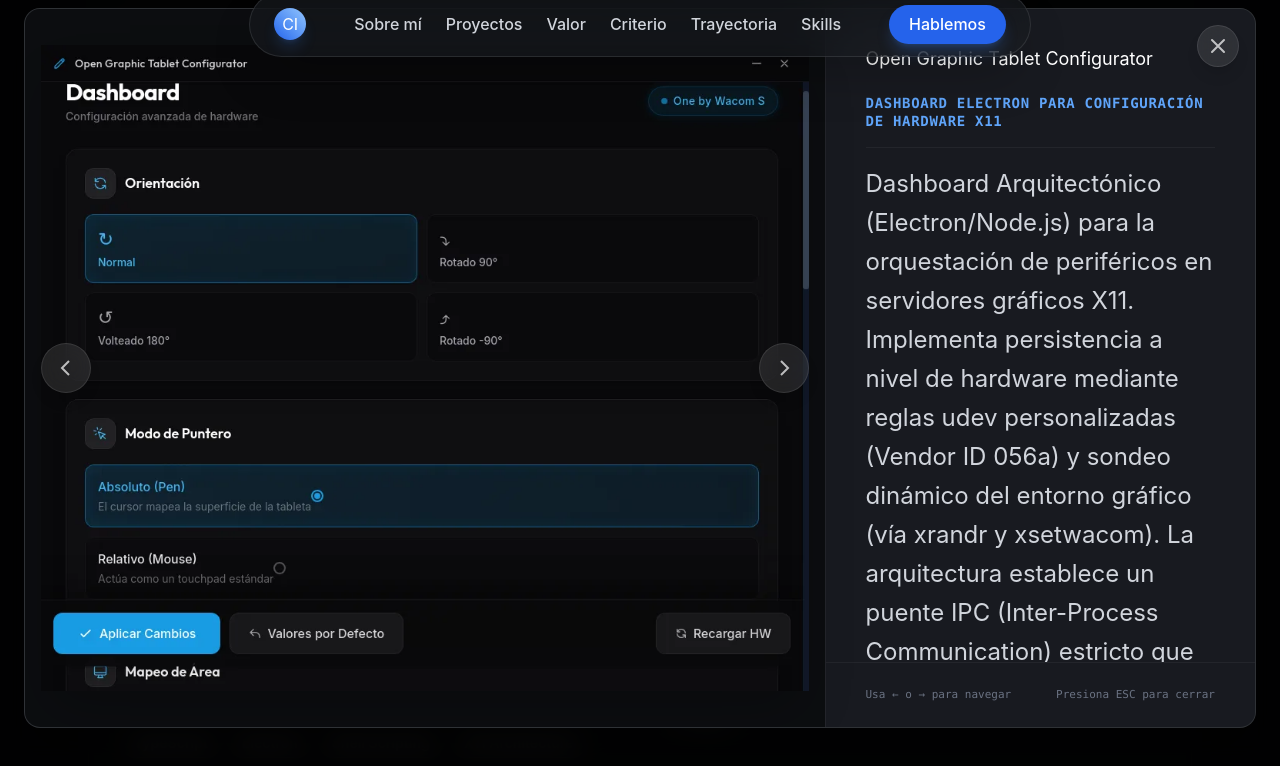
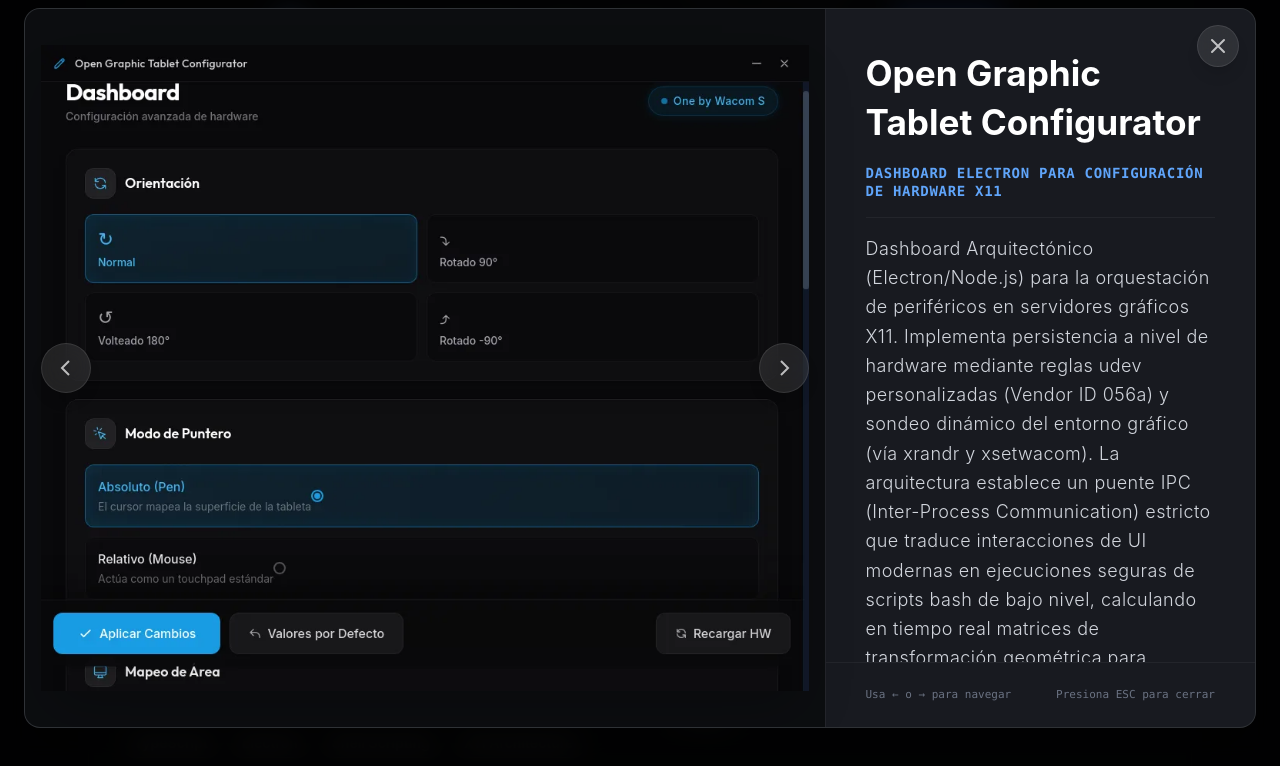
Before and after one commit to carlosindriago/carlosindriago.com, an Astro site: page / in a window 1280 px wide. Both pictures are taken after a click on the button 364 px from the left and 7691 px from the top of the page. Shown: the part 7273-8039 px from the top of the page. Built offline with nearby package versions, Linux system fonts and the light colour scheme; Astro itself is replaced by a stand-in of ours.

Commit message:
fix(ui): enforce modal stacking context and refine typography

```diff
--- a/src/components/Nav.astro
+++ b/src/components/Nav.astro
@@ -19,7 +19,7 @@ const sections = [
   { id: 'contact',    label: 'Contacto' },
 ];
 ---
-<header class="fixed top-4 md:top-6 inset-x-0 z-40 flex justify-center px-4">
+<header class="fixed top-4 md:top-6 inset-x-0 z-30 flex justify-center px-4">
   <div class="relative w-full max-w-sm md:w-auto md:max-w-none bg-surface/80 md:bg-surface/60 backdrop-blur-xl border border-white/10 rounded-3xl md:rounded-full px-4 md:px-6 py-3 flex items-center justify-between gap-4 md:gap-12 shadow-2xl">
     <!-- Logo -->
     <a href="/" aria-label="Carlos Indriago" class="flex items-center gap-2 group">
--- a/src/components/Projects.astro
+++ b/src/components/Projects.astro
@@ -133,9 +133,10 @@ import { projects } from '../data/projects';
         );
       })}
     </div>
+  </div>
 
-    <!-- Global Modal -->
-    <div id="project-gallery-modal" class="fixed inset-0 z-[999] bg-black/90 backdrop-blur-md flex items-center justify-center p-4 sm:p-6 hidden" role="dialog" aria-modal="true">
+  <!-- Global Modal -->
+    <div id="project-gallery-modal" class="fixed inset-0 z-[9999] bg-black/90 backdrop-blur-md flex items-center justify-center p-4 sm:p-6 hidden" role="dialog" aria-modal="true">
       <div class="w-full max-w-7xl h-[90vh] bg-surface border border-white/10 rounded-2xl overflow-hidden flex flex-col md:flex-row shadow-2xl relative transition-all duration-300">
         <!-- Close Button -->
         <button id="modal-close" class="absolute top-4 right-4 text-white/70 hover:text-white bg-white/10 backdrop-blur-md hover:bg-white/20 border border-white/10 rounded-full p-2 z-50 transition-all focus:outline-none focus:ring-2 focus:ring-brand-500 shadow-lg" aria-label="Cerrar modal">
@@ -160,10 +161,10 @@ import { projects } from '../data/projects';
         <!-- Content Area -->
         <div class="w-full md:w-[40%] lg:w-[35%] h-[40vh] md:h-full flex flex-col bg-surface/50 border-l border-white/5">
           <div class="flex-1 overflow-y-auto p-6 md:p-10 custom-scrollbar">
-            <h4 id="modal-title" class="font-display font-800 text-white mb-6" style="font-size: var(--text-md);">Título del Proyecto</h4>
+            <h4 id="modal-title" class="text-lg md:text-xl font-bold text-white mb-4">Título del Proyecto</h4>
             <p id="modal-alt" class="text-xs font-semibold text-brand-400 font-mono uppercase tracking-wider mb-4">Vista Detallada</p>
             <div class="border-t border-white/5 my-4"></div>
-            <p id="modal-description" class="text-gray-300 leading-relaxed text-base md:text-lg font-sans">Descripción técnica detallada.</p>
+            <p id="modal-description" class="text-sm md:text-base text-gray-300 leading-relaxed font-light tracking-wide">Descripción técnica detallada.</p>
           </div>
           <div class="text-[11px] text-gray-500 font-mono p-6 md:px-10 md:py-6 border-t border-white/5 flex justify-between items-center w-full mt-auto">
             <span>Usa ← o → para navegar</span>
@@ -172,7 +173,6 @@ import { projects } from '../data/projects';
         </div>
       </div>
     </div>
-  </div>
 </section>
 
 <script>
--- a/src/styles/global.css
+++ b/src/styles/global.css
@@ -73,4 +73,36 @@
     z-index: -1;
     pointer-events: none;
   }
+
+  .custom-scrollbar {
+    /* Estilos para Firefox */
+    scrollbar-width: thin;
+    scrollbar-color: theme('colors.gray.700') transparent; /* color del thumb | color del track */
+  }
+
+  /* Estilos para Motores Webkit (Chrome, Safari, Edge, Opera) */
+  .custom-scrollbar::-webkit-scrollbar {
+    width: 6px; /* Ancho muy delgado */
+    height: 6px; /* Para scroll horizontal si existiera */
+  }
+
+  .custom-scrollbar::-webkit-scrollbar-track {
+    background: transparent; /* Track invisible para máxima limpieza */
+    border-radius: 10px;
+  }
+
+  .custom-scrollbar::-webkit-scrollbar-thumb {
+    background-color: theme('colors.gray.800'); /* Gris muy oscuro, casi invisible */
+    border-radius: 10px;
+    transition: background-color 0.3s ease;
+  }
+
+  /* Efecto Hover para feedback visual sutil */
+  .custom-scrollbar:hover::-webkit-scrollbar-thumb {
+    background-color: theme('colors.gray.600'); /* Se ilumina ligeramente al pasar el mouse por el área */
+  }
+
+  .custom-scrollbar::-webkit-scrollbar-thumb:hover {
+    background-color: rgba(96, 165, 250, 0.5); /* colors.accent.default al 50% */
+  }
 }
```
